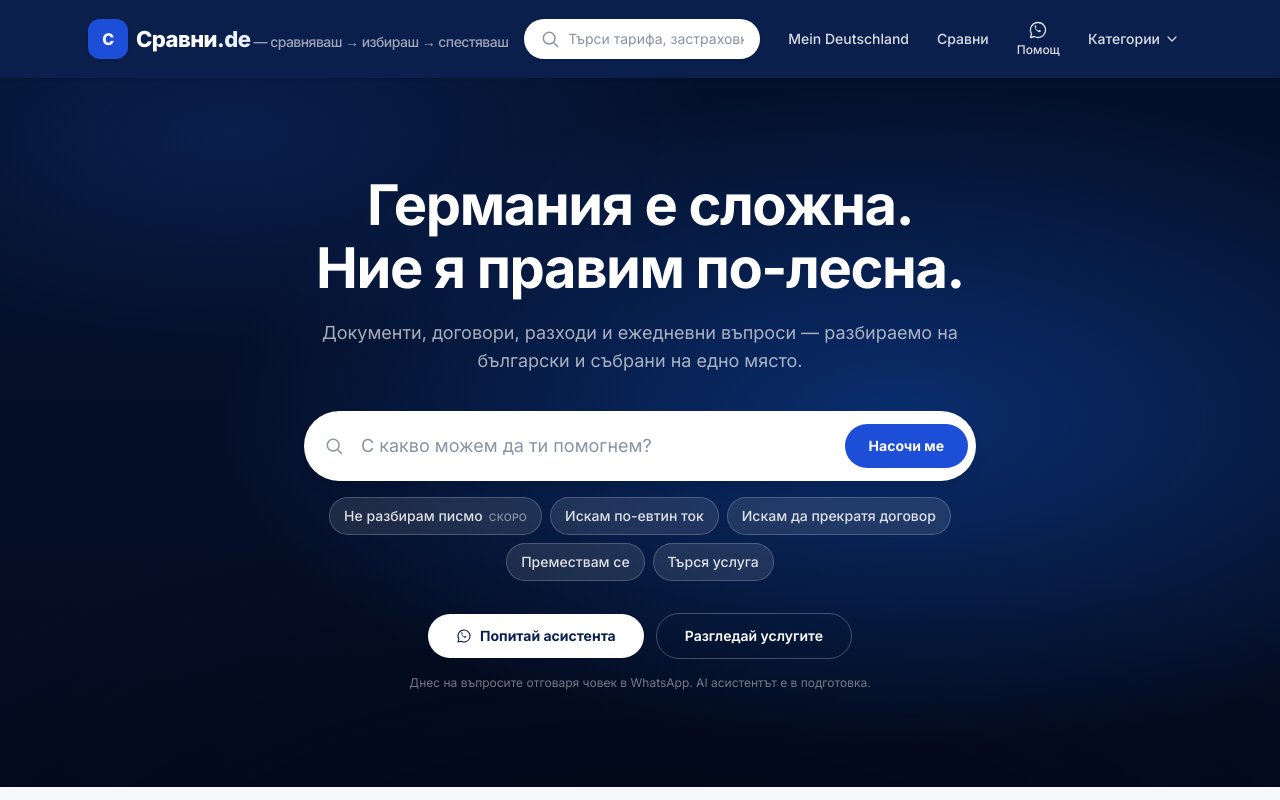
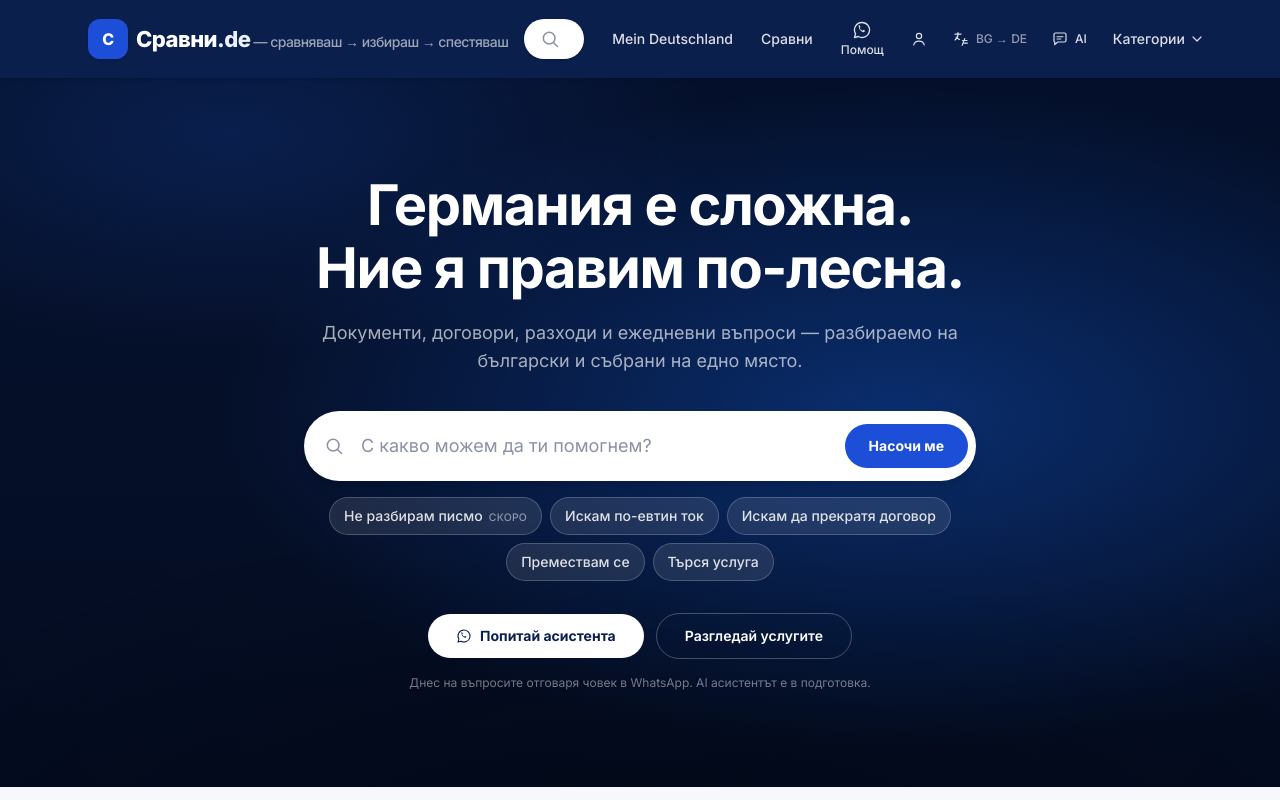
Before and after one commit to TARIFBERATER24/DE-BG-PLATFORM, a Next.js app: page / in a window 1280 px wide. Shown: the top 800 px of the page. Built offline with nearby package versions, Linux system fonts and the light colour scheme.

Commit message:
Connect homepage header tools

```diff
--- a/components/Header.tsx
+++ b/components/Header.tsx
@@ -2,6 +2,7 @@ import Link from "next/link";
 import NavDropdown from "@/components/NavDropdown";
 import SearchBar from "@/components/SearchBar";
 import MobileNav from "@/components/MobileNav";
+import HeaderTools from "@/components/HeaderTools";
 import { WhatsAppIcon } from "@/components/icons";
 
 const WHATSAPP_URL = "https://wa.me/message/JXXTA3JHKDX3L1";
@@ -44,6 +45,7 @@ export default function Header() {
             <WhatsAppIcon className="h-5 w-5" />
             Помощ
           </a>
+          <HeaderTools />
           <NavDropdown />
         </div>
 
```
